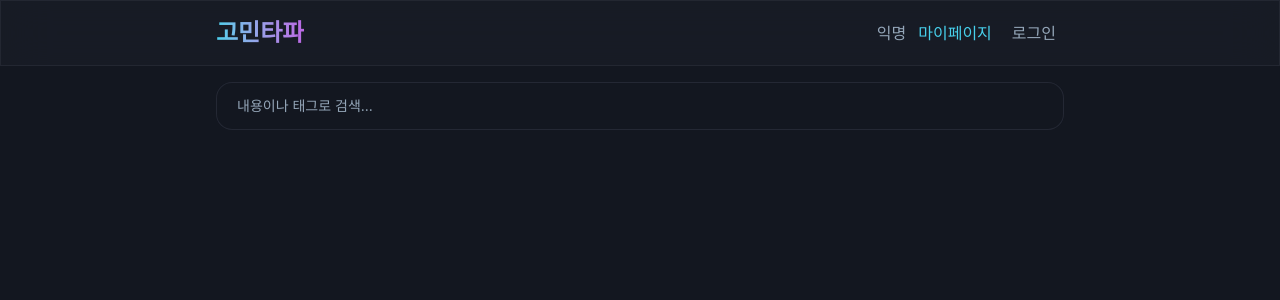
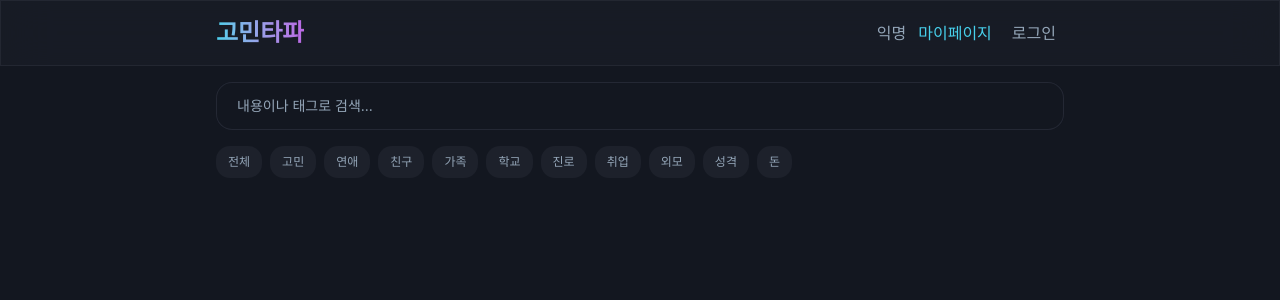
Before and after one commit to 2SIONN/minds-safe, a Next.js app: page / in a window 1280 px wide. Shown: the top 300 px of the page. Built offline with nearby package versions, Linux system fonts and the light colour scheme.

Commit message:
feat(common): Tag Badge

```diff
--- a/src/app/page.tsx
+++ b/src/app/page.tsx
@@ -2,6 +2,7 @@
 import Link from 'next/link'
 import Header from '@/components/common/Header'
 import SearchFilter from '@/components/common/SearchFilter'
+import TagBadge, { DEFAULT_TAGS } from '@/components/common/TagBadge'
 
 export default function HomePage() {
   return (
@@ -34,6 +35,14 @@ export default function HomePage() {
           placeholder="내용이나 태그로 검색..."
         />
       </div>
+
+      <div className="mx-auto max-w-4xl px-4 sm:px-6 flex flex-wrap gap-2 mt-4">
+        {DEFAULT_TAGS.map((t) => (
+          <TagBadge key={t.value} size="md">
+            {t.label}
+          </TagBadge>
+        ))}
+      </div>
     </>
   )
 }
--- /dev/null
+++ b/src/components/common/TagBadge.tsx
@@ -0,0 +1,57 @@
+import { memo, type ComponentPropsWithoutRef, type ReactNode } from 'react'
+
+// 공통 기본 태그 목록 (필요 시 import해서 사용)
+export const DEFAULT_TAGS = [
+  { label: '전체', value: 'all' },
+  { label: '고민', value: 'worry' },
+  { label: '연애', value: 'love' },
+  { label: '친구', value: 'friend' },
+  { label: '가족', value: 'family' },
+  { label: '학교', value: 'school' },
+  { label: '진로', value: 'career' },
+  { label: '취업', value: 'job' },
+  { label: '외모', value: 'looks' },
+  { label: '성격', value: 'character' },
+  { label: '돈', value: 'money' },
+] as const
+
+export type TagOption = (typeof DEFAULT_TAGS)[number]
+
+type TagBadgeProps = ComponentPropsWithoutRef<'span'> & {
+  children: ReactNode // 내부 콘텐츠(텍스트, 아이콘 등)
+  selected?: boolean // 선택 상태(시각적 표시만)
+  size?: 'sm' | 'md' // 크기 프리셋
+}
+
+//  TagBadge (공용 시각용 태그 컴포넌트)
+//  selected는 외부 상태에 따라 제어 (ex. 클릭 시 색상 토글 등)
+
+function TagBadgeBase({
+  children,
+  selected = false,
+  size = 'md',
+  className,
+  ...rest
+}: TagBadgeProps) {
+  const sizeCls = size === 'sm' ? 'h-6 px-2.5 text-[10px]' : 'h-8 px-3 text-xs'
+  const colorCls = selected ? 'bg-primary text-primary-foreground' : 'bg-card text-muted-foreground'
+
+  return (
+    <span
+      data-selected={selected ? '' : undefined}
+      className={[
+        'inline-flex items-center justify-center gap-1.5',
+        'rounded-[14px] select-none whitespace-nowrap',
+        colorCls,
+        'transition-colors duration-200',
+        sizeCls,
+        className ?? '',
+      ].join(' ')}
+      {...rest}
+    >
+      {children}
+    </span>
+  )
+}
+
+export default memo(TagBadgeBase)
```
